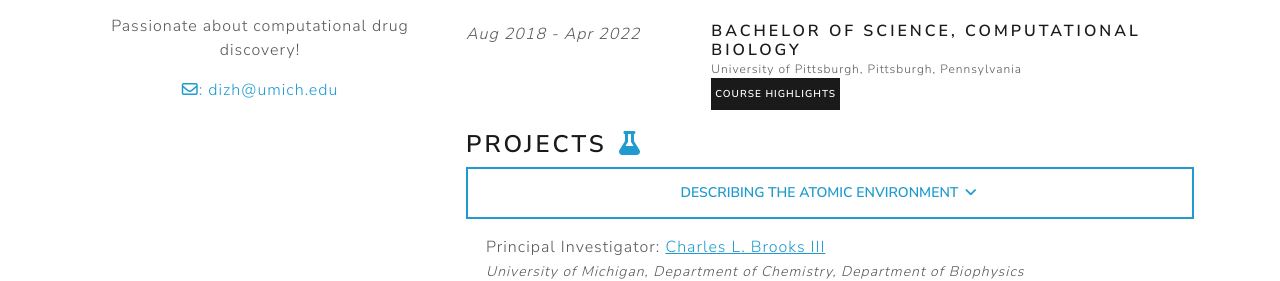
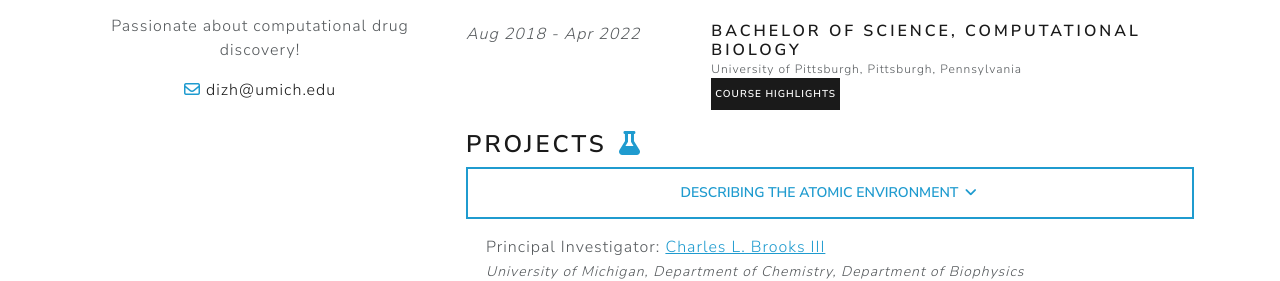
Before and after one commit to zhangdi33/zhangdi33.github.io, a Jekyll site: the page built from index.html, in a window 1280 px wide. Shown: the part 370-651 px from the top of the page. Built offline with Jekyll 4.4.1, drawn with Linux system fonts in a browser that asks for light colours.

Commit message:
Update index.html

```diff
--- a/index.html
+++ b/index.html
@@ -33,8 +33,8 @@ layout: default
               Passionate about computational drug discovery!
             </p>
 
-            <p class="text-info text-center">
-              <i class="fa-regular fa-envelope text-info"></i>: dizh@umich.edu
+            <p class="text-primary text-center">
+              <i class="fa-regular fa-envelope text-info"></i> dizh@umich.edu
             </p>
           </div>
         </div>
```
